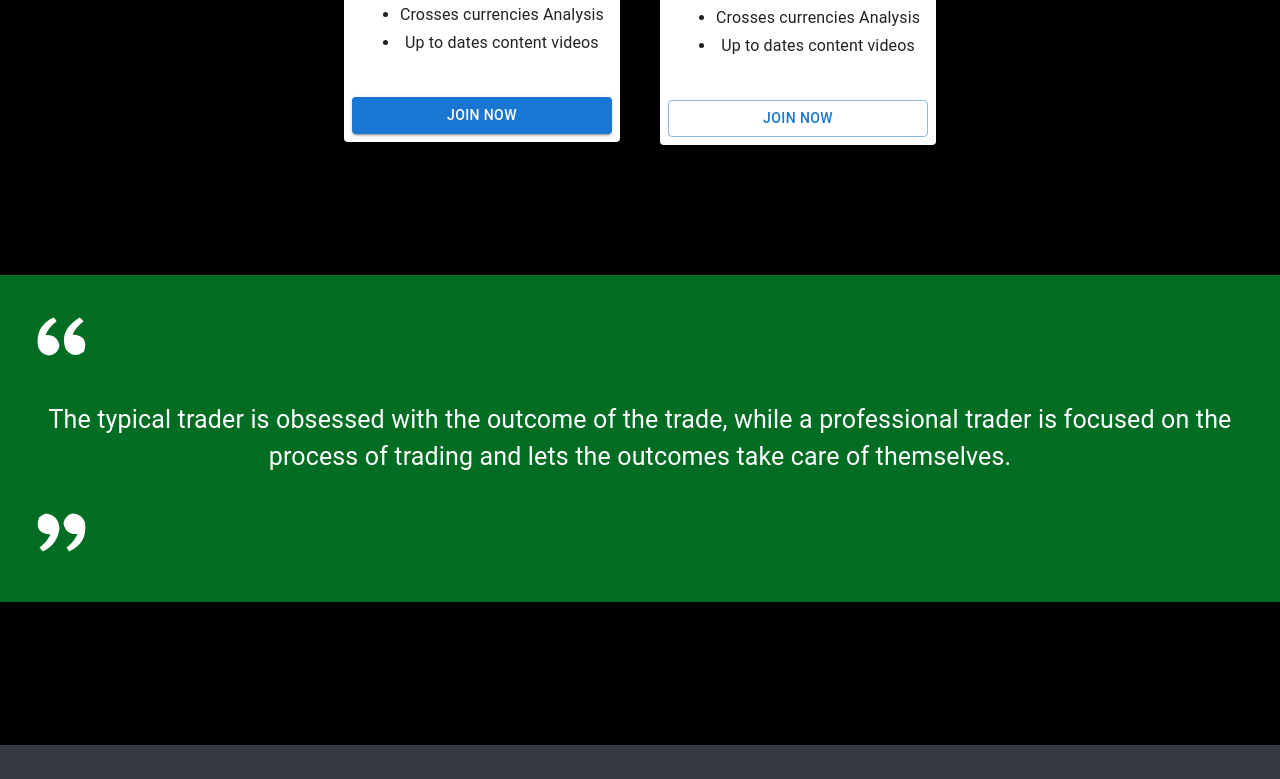
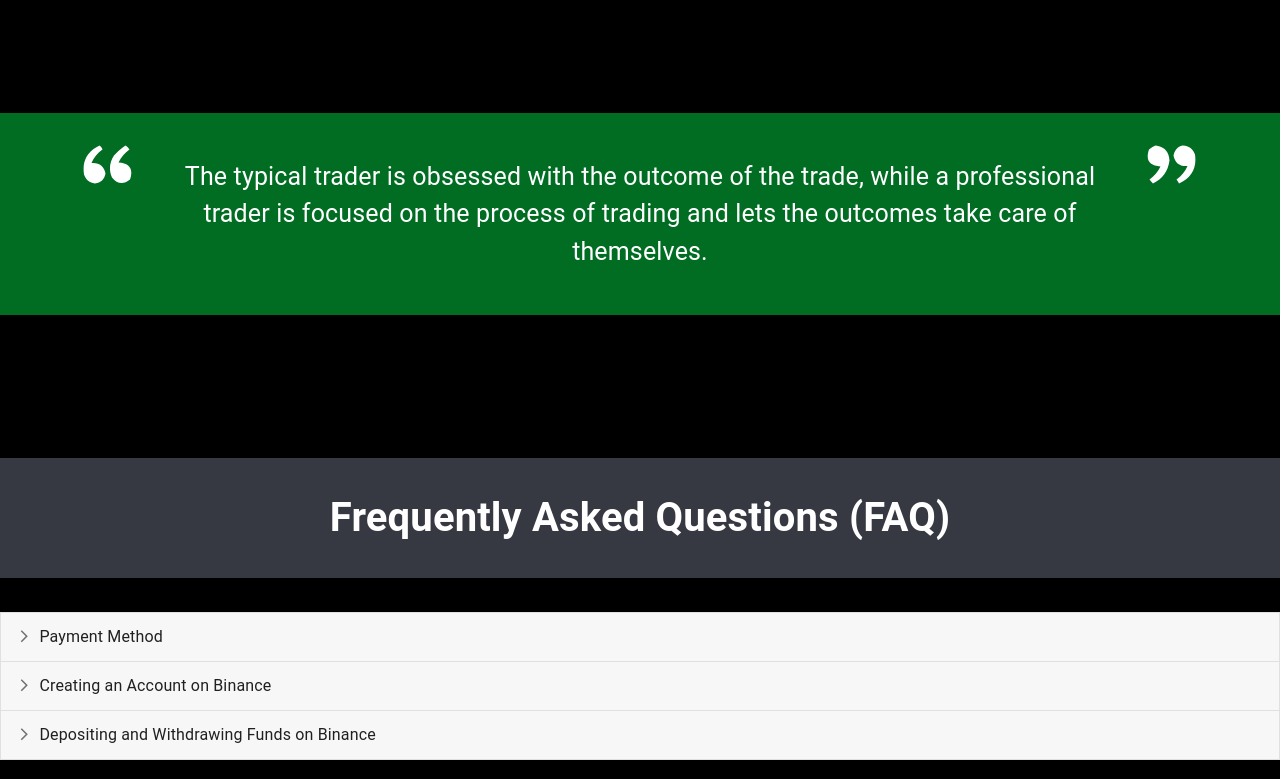
Before and after one commit to samerghosn1/forexmarkettrading, a React (Create React App) app: page / in a window 1280 px wide. Shown: the part 2901-3680 px from the top of the page. Built offline with nearby package versions, Linux system fonts and the light colour scheme.

Commit message:
responsive ness adjustment production 1.03

```diff
--- a/src/styles/Main.css
+++ b/src/styles/Main.css
@@ -397,9 +397,9 @@
 	}
 }
 
-@media only screen and (min-width: 1026px) and (max-width: 1829px) {
-	.quoteContent {
-		padding: 10px;
-		display: revert;
+@media only screen and (min-width: 1267px) and (max-width: 1829px) {
+	.secondQuote {
+		font-size: 25px;
+		width: 1000px;
 	}
 }
```
